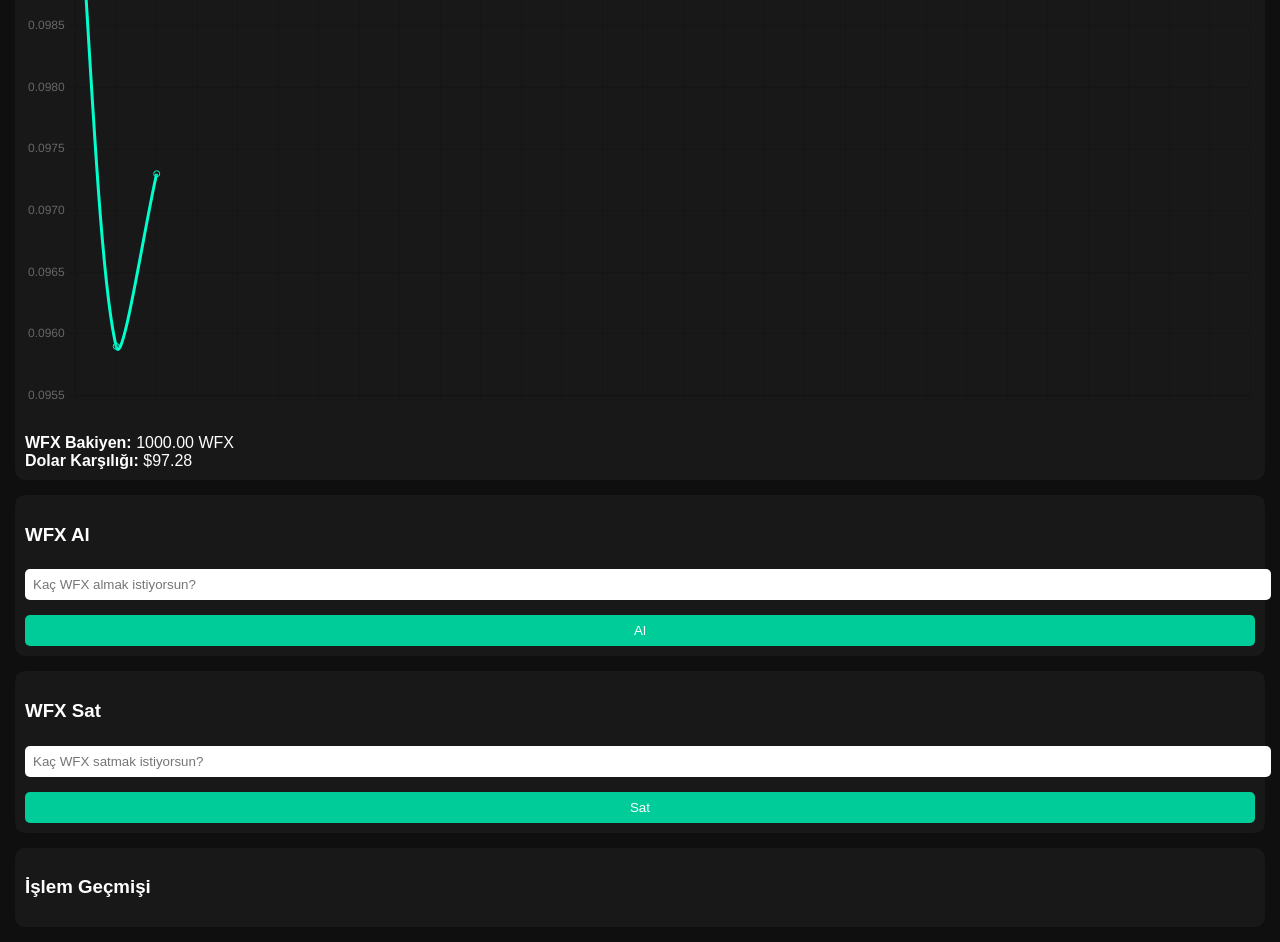
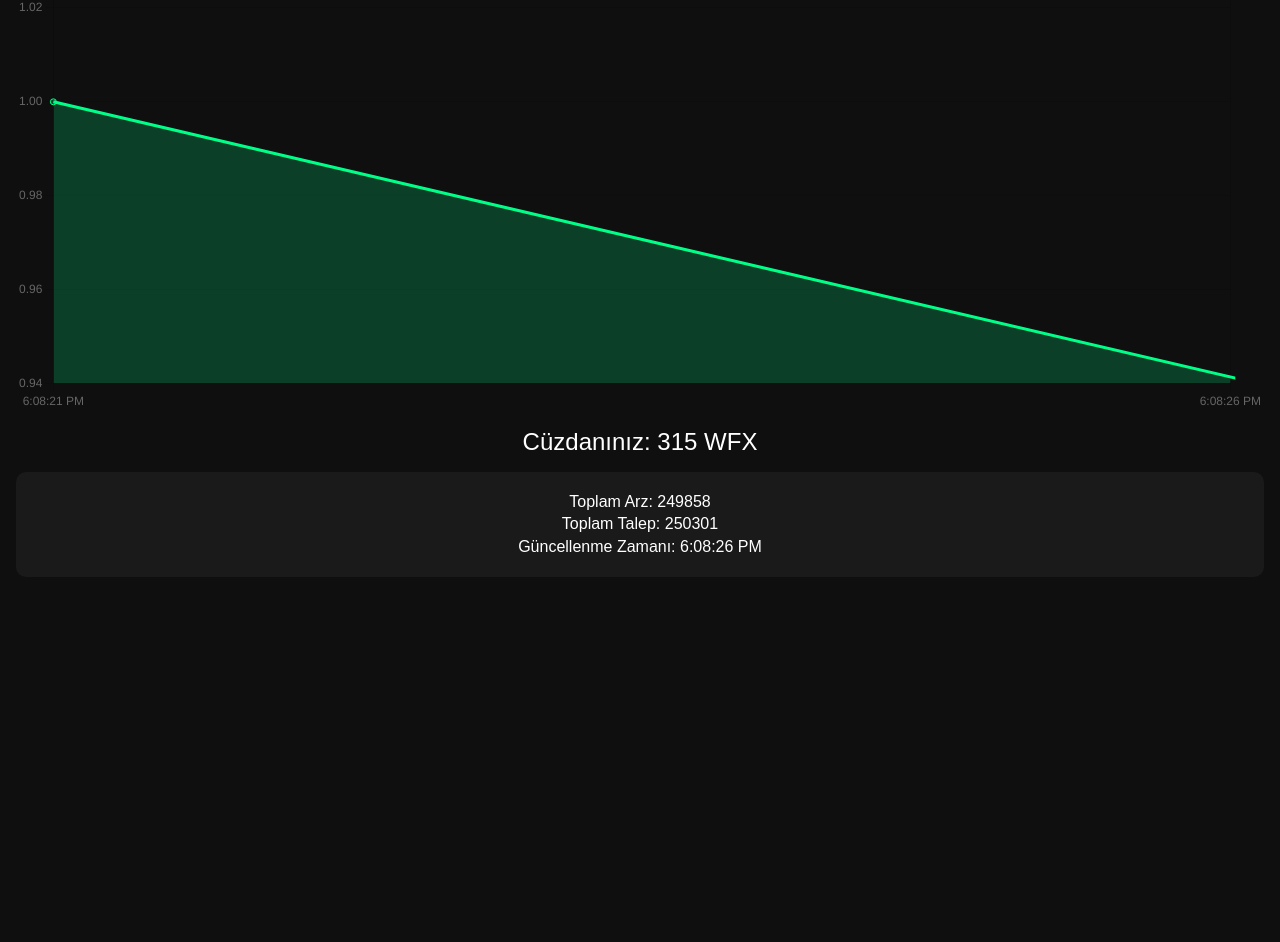
Before and after one commit to mustafaxozer/habit-miniapp, a plain HTML site: page index.html in a window 1280 px wide. Shown: the part 342-1284 px from the top of the page. After the commit the page ends 935 px from the top, so only its background shows below. Drawn offline with nearby package versions, Linux system fonts and the light colour scheme.

Commit message:
Update index.html

```diff
--- a/index.html
+++ b/index.html
@@ -1,143 +1,109 @@
 <!DOCTYPE html>
-<html lang="en">
+<html lang="tr">
 <head>
-  <meta charset="UTF-8" />
-  <meta name="viewport" content="width=device-width, initial-scale=1.0"/>
+  <meta charset="UTF-8">
   <title>WFX Coin Borsası</title>
+  <meta name="viewport" content="width=device-width, initial-scale=1">
+  <script src="https://cdn.jsdelivr.net/npm/chart.js"></script>
   <style>
     body {
+      background-color: #0f0f0f;
+      color: #ffffff;
       font-family: Arial, sans-serif;
-      background-color: #0f0f0f;
-      color: #fff;
+      text-align: center;
       margin: 0;
-      padding: 0;
+      padding: 1rem;
     }
 
-    header {
-      background-color: #1f1f1f;
-      padding: 15px;
-      text-align: center;
-      font-size: 24px;
-      color: #00ffcc;
-    }
-
-    .container {
-      padding: 15px;
-    }
-
-    .price-section {
-      background-color: #181818;
-      padding: 10px;
-      border-radius: 10px;
-      margin-bottom: 15px;
+    canvas {
+      max-width: 100%;
+      margin: 1rem 0;
     }
 
     .balance {
-      margin-top: 10px;
+      font-size: 1.5rem;
+      margin-top: 1rem;
     }
 
-    canvas {
-      width: 100%;
-      height: 200px;
+    .info-box {
+      background: #1a1a1a;
+      padding: 1rem;
+      border-radius: 10px;
+      margin-top: 1rem;
     }
 
-    .form-section {
-      background-color: #181818;
-      padding: 10px;
-      border-radius: 10px;
-      margin-bottom: 15px;
-    }
-
-    input, button {
-      padding: 8px;
-      margin-top: 5px;
-      width: 100%;
-      border: none;
-      border-radius: 5px;
-    }
-
-    input {
-      margin-bottom: 10px;
-    }
-
-    button {
-      background-color: #00cc99;
-      color: #fff;
-      cursor: pointer;
-    }
-
-    .history {
-      background-color: #181818;
-      padding: 10px;
-      border-radius: 10px;
-    }
-
-    .history-item {
-      border-bottom: 1px solid #333;
-      padding: 5px 0;
-    }
-
-    .history-item:last-child {
-      border-bottom: none;
+    .info-box p {
+      margin: 0.3rem 0;
     }
   </style>
 </head>
 <body>
-  <header>WFX Coin Borsası</header>
-  <div class="container">
-    <div class="price-section">
-      <h2>Fiyat: <span id="price">$0.00</span></h2>
-      <canvas id="chart"></canvas>
-      <div class="balance">
-        <strong>WFX Bakiyen:</strong> <span id="balance">1000</span> WFX<br/>
-        <strong>Dolar Karşılığı:</strong> <span id="dollarValue">$0.00</span>
-      </div>
-    </div>
 
-    <div class="form-section">
-      <h3>WFX Al</h3>
-      <input type="number" id="buyAmount" placeholder="Kaç WFX almak istiyorsun?" />
-      <button onclick="buy()">Al</button>
-    </div>
+  <h1>WFX Coin</h1>
+  <p>Güncel Fiyat (TL): <span id="currentPrice">1.00</span></p>
 
-    <div class="form-section">
-      <h3>WFX Sat</h3>
-      <input type="number" id="sellAmount" placeholder="Kaç WFX satmak istiyorsun?" />
-      <button onclick="sell()">Sat</button>
-    </div>
+  <canvas id="priceChart" width="400" height="200"></canvas>
 
-    <div class="history">
-      <h3>İşlem Geçmişi</h3>
-      <div id="historyLog"></div>
-    </div>
+  <div class="balance">
+    Cüzdanınız: <span id="balance">315 WFX</span>
   </div>
 
-  <script src="https://cdn.jsdelivr.net/npm/chart.js"></script>
+  <div class="info-box">
+    <p>Toplam Arz: <span id="supply">250000</span></p>
+    <p>Toplam Talep: <span id="demand">250000</span></p>
+    <p>Güncellenme Zamanı: <span id="lastUpdate"></span></p>
+  </div>
+
   <script>
-    let price = 0.10;
-    let balance = 1000;
-    const priceElement = document.getElementById("price");
-    const balanceElement = document.getElementById("balance");
-    const dollarValueElement = document.getElementById("dollarValue");
-    const historyLog = document.getElementById("historyLog");
+    const initialPrice = 1.0;
+    let supply = 250000;
+    let demand = 250000;
 
-    const priceHistory = [price];
-    const labels = Array(30).fill("");
+    const history = [];
 
-    const ctx = document.getElementById("chart").getContext("2d");
+    function calculatePrice() {
+      return (initialPrice * (demand / supply)).toFixed(2);
+    }
+
+    function updateMarket() {
+      // Simüle edilmiş arz-talep değişimleri
+      const deltaSupply = Math.floor(Math.random() * 1000 - 500);
+      const deltaDemand = Math.floor(Math.random() * 1000 - 500);
+
+      supply = Math.max(1000, supply + deltaSupply);
+      demand = Math.max(1000, demand + deltaDemand);
+
+      const price = calculatePrice();
+
+      const now = new Date();
+      history.push({ time: now.toLocaleTimeString(), price });
+
+      if (history.length > 10) history.shift(); // sadece son 10
+
+      document.getElementById("currentPrice").textContent = price;
+      document.getElementById("supply").textContent = supply;
+      document.getElementById("demand").textContent = demand;
+      document.getElementById("lastUpdate").textContent = now.toLocaleTimeString();
+
+      updateChart();
+    }
+
+    const ctx = document.getElementById("priceChart").getContext("2d");
     const chart = new Chart(ctx, {
       type: "line",
       data: {
-        labels: labels,
+        labels: [],
         datasets: [{
-          label: "WFX/USD",
-          data: priceHistory,
-          borderColor: "#00ffcc",
-          fill: false,
-          tension: 0.3
+          label: "WFX / TL",
+          data: [],
+          borderColor: "#00ff88",
+          backgroundColor: "rgba(0, 255, 136, 0.2)",
+          tension: 0.2,
+          fill: true,
         }]
       },
       options: {
+        responsive: true,
         scales: {
           y: {
             beginAtZero: false
@@ -146,51 +112,15 @@
       }
     });
 
-    function updatePrice() {
-      const change = (Math.random() - 0.5) * 0.01;
-      price = Math.max(0.01, price + change);
-      priceHistory.push(price.toFixed(4));
-      if (priceHistory.length > 30) priceHistory.shift();
-      chart.data.datasets[0].data = priceHistory;
+    function updateChart() {
+      chart.data.labels = history.map(h => h.time);
+      chart.data.datasets[0].data = history.map(h => h.price);
       chart.update();
-
-      priceElement.textContent = `$${price.toFixed(4)}`;
-      dollarValueElement.textContent = `$${(balance * price).toFixed(2)}`;
     }
 
-    function buy() {
-      const amount = parseFloat(document.getElementById("buyAmount").value);
-      if (!amount || amount <= 0) return alert("Geçerli bir miktar gir.");
-      const cost = amount * price;
-      balance += amount;
-      updateUI();
-      logHistory("AL", amount, cost);
-    }
+    updateMarket(); // ilk çalıştırma
+    setInterval(updateMarket, 5000); // her 5 saniyede güncelle
+  </script>
 
-    function sell() {
-      const amount = parseFloat(document.getElementById("sellAmount").value);
-      if (!amount || amount <= 0 || amount > balance) return alert("Geçerli bir miktar gir.");
-      const revenue = amount * price;
-      balance -= amount;
-      updateUI();
-      logHistory("SAT", amount, revenue);
-    }
-
-    function updateUI() {
-      balanceElement.textContent = balance.toFixed(2);
-      dollarValueElement.textContent = `$${(balance * price).toFixed(2)}`;
-    }
-
-    function logHistory(type, amount, value) {
-      const div = document.createElement("div");
-      div.className = "history-item";
-      div.textContent = `${type} - ${amount.toFixed(2)} WFX @ $${price.toFixed(4)} = $${value.toFixed(2)}`;
-      historyLog.prepend(div);
-    }
-
-    setInterval(updatePrice, 3000);
-    updateUI();
-    updatePrice();
-  </script>
 </body>
 </html>
```
